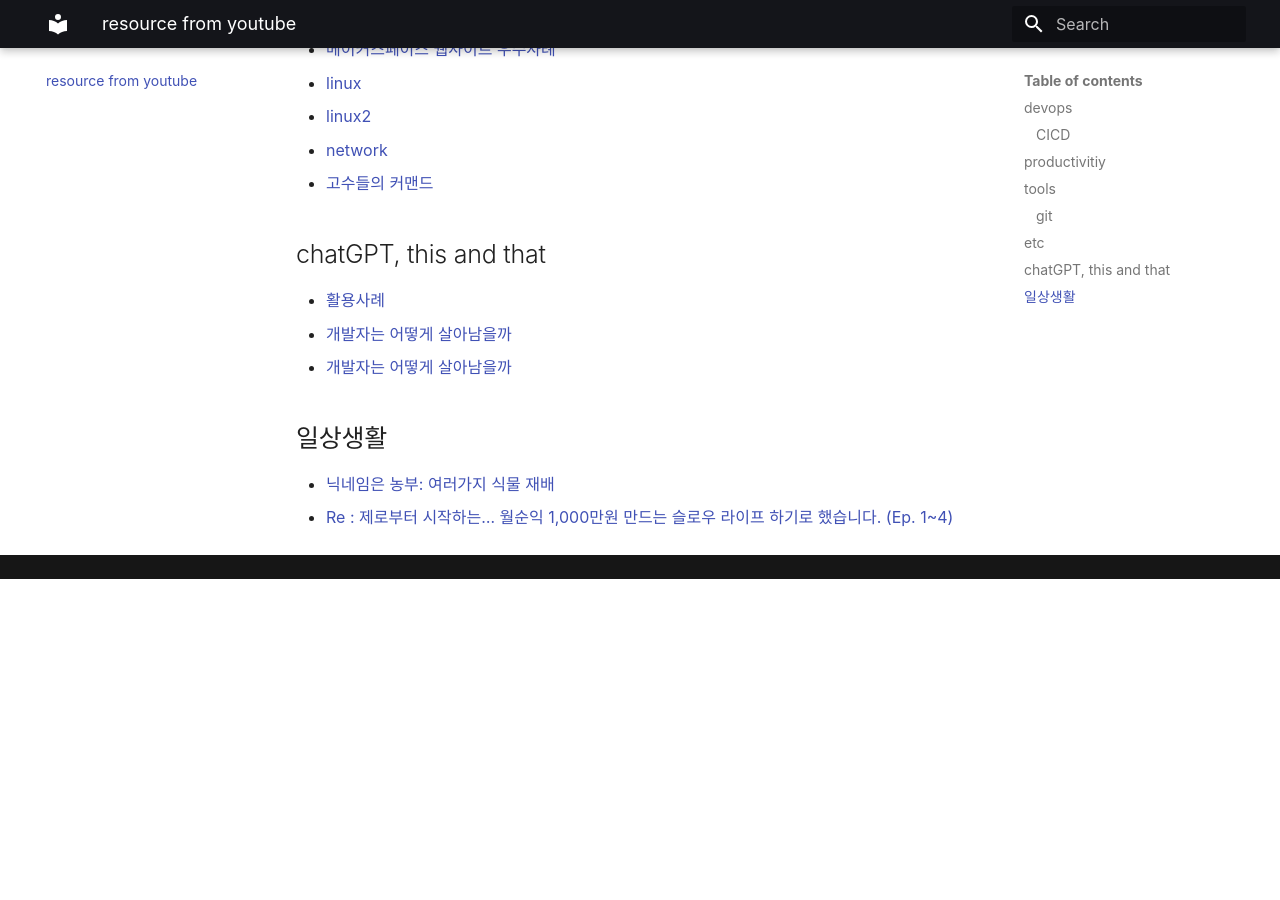
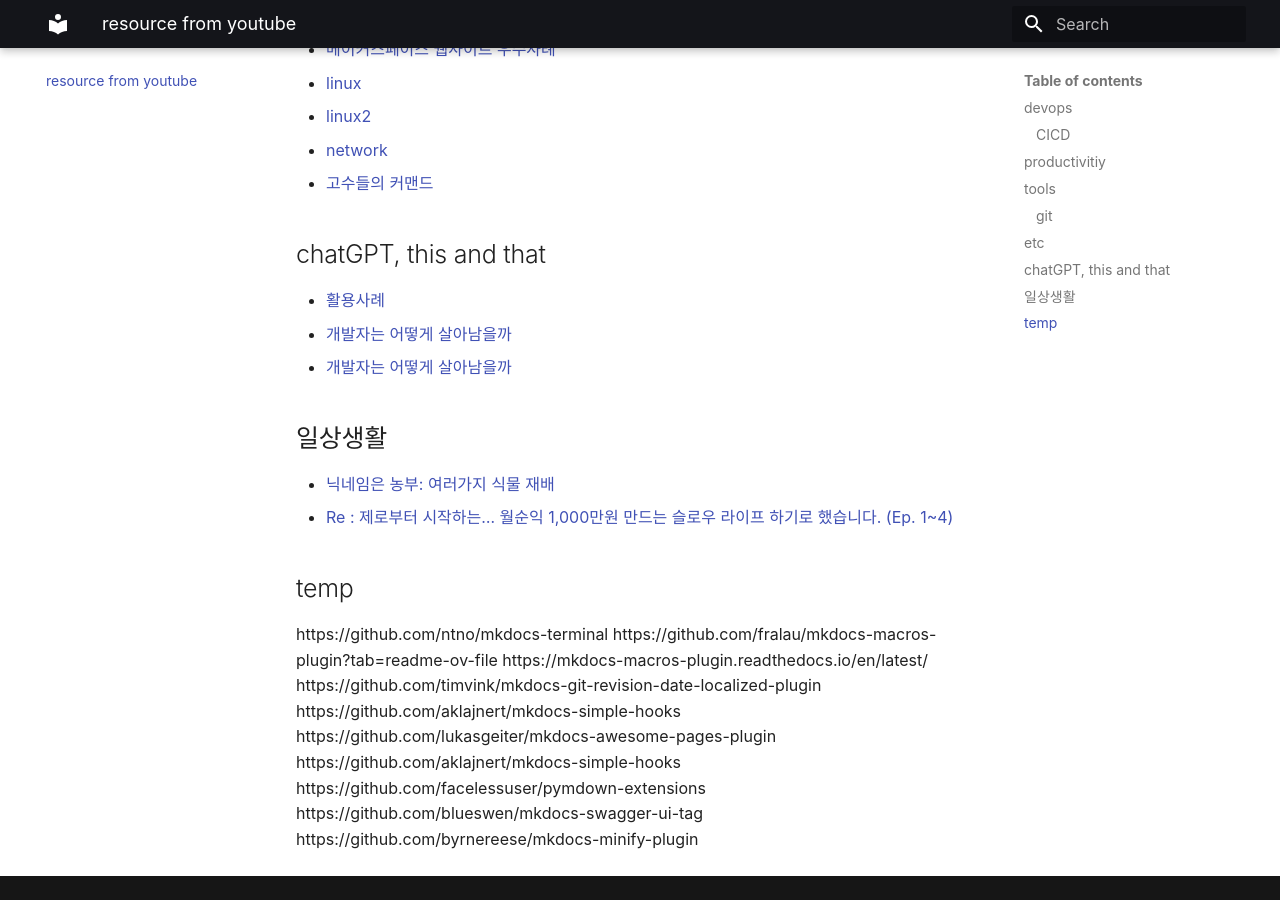
Before and after one commit to greyHairChooseLife/devlog, an MkDocs documentation site: the page built from docs/resources.md, in a window 1280 px wide and 900 px high, scrolled down 1664 px. Built offline with MkDocs 1.6.1 and Material for MkDocs 9.7.7, drawn with Linux system fonts in a browser that asks for light colours; before the commit the page ends 2243 px from its top, so only the background shows below that.

Commit message:
update resource

```diff
--- a/docs/resources.md
+++ b/docs/resources.md
@@ -69,3 +69,16 @@
 
 - [닉네임은 농부: 여러가지 식물 재배](https://www.clien.net/service/board/lecture/18686416?od=T31&po=0&category=0&groupCd=allreview)
 - [Re : 제로부터 시작하는… 월순익 1,000만원 만드는 슬로우 라이프 하기로 했습니다. (Ep. 1~4)](https://www.jianyang.co.kr/p/re-1000-ep-14)
+
+## temp
+
+https://github.com/ntno/mkdocs-terminal
+https://github.com/fralau/mkdocs-macros-plugin?tab=readme-ov-file
+https://mkdocs-macros-plugin.readthedocs.io/en/latest/
+https://github.com/timvink/mkdocs-git-revision-date-localized-plugin
+https://github.com/aklajnert/mkdocs-simple-hooks
+https://github.com/lukasgeiter/mkdocs-awesome-pages-plugin
+https://github.com/aklajnert/mkdocs-simple-hooks
+https://github.com/facelessuser/pymdown-extensions
+https://github.com/blueswen/mkdocs-swagger-ui-tag
+https://github.com/byrnereese/mkdocs-minify-plugin
```
